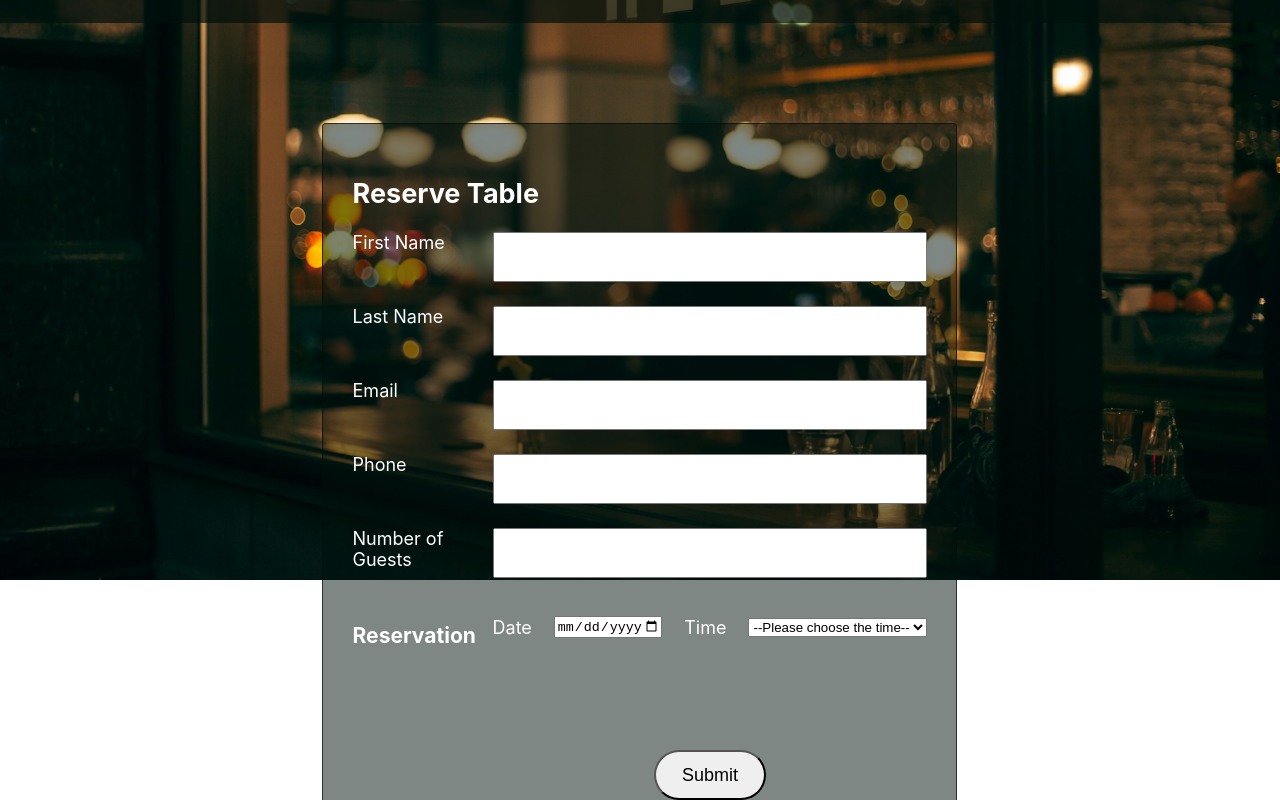
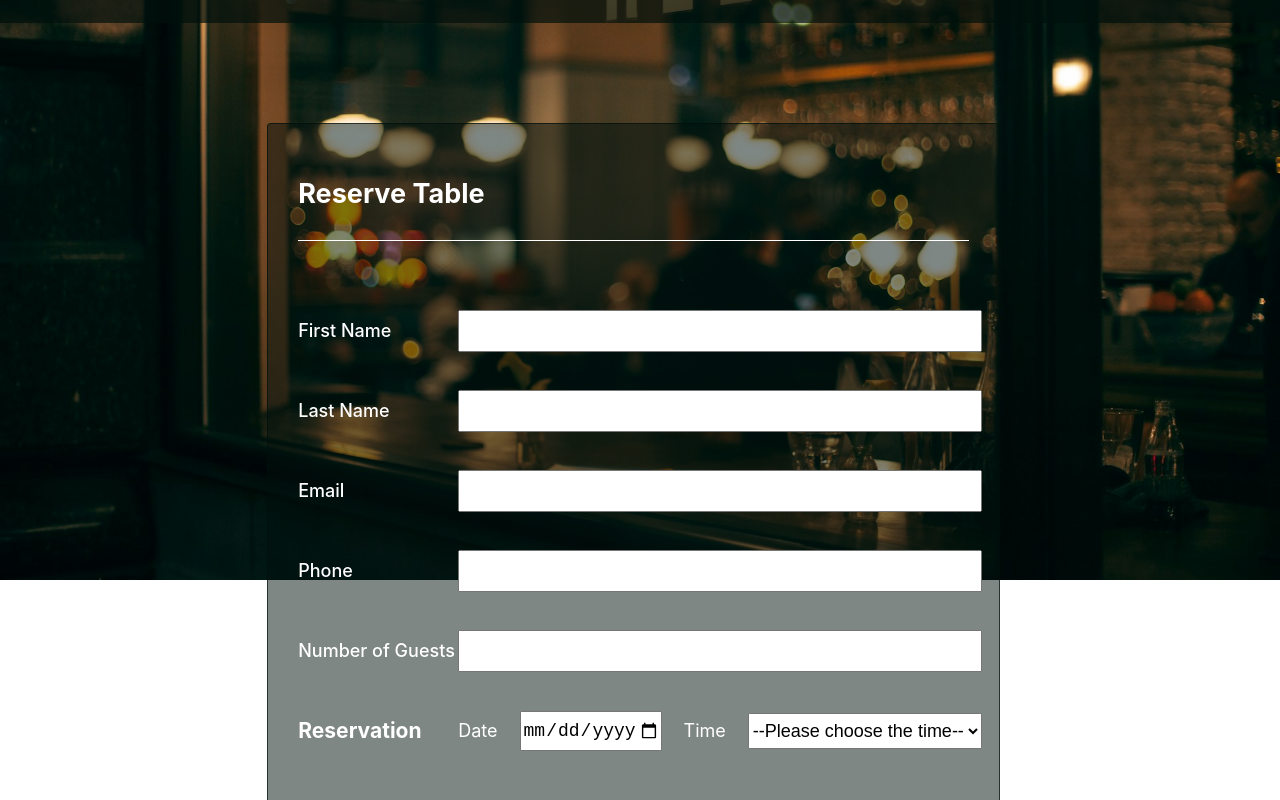
Before and after one commit to primasghar/Form, a React (Vite) app: page / in a window 1280 px wide. Shown: the part 220-1020 px from the top of the page. Built offline with nearby package versions, Linux system fonts and the light colour scheme.

Commit message:
Edited some styles in form

```diff
--- a/src/Form/Form.css
+++ b/src/Form/Form.css
@@ -1,13 +1,14 @@
 .formContainer {
     display: grid;
-    grid-template-columns: 140px 1fr;
-    grid-template-rows: repeat(8, 50px);
-    row-gap:24px;
+    align-items: center;
+    grid-template-columns: 160px 1fr;
+    grid-template-rows: repeat(10, 60px);
+    row-gap:20px;
+    margin-top: 60px;
 }
 
 .card {
     width: 90%;
-    max-width: 600px;
     text-align: left;
     border-radius: 4px;
     padding: 30px;
@@ -15,15 +16,25 @@
     background-color: rgba(0,17,12, 0.5);
 }
 
-.main-Heading {
+.mainHeading {
     border-bottom: 1px solid white;
-    margin-bottom: 24px;
+    padding-bottom: 30px;
 }
 
 .subHeading {
     grid-column: 1/2;
 }
 
+.label{
+    font-size: 18px;
+    font-weight: 500;
+}
+
+input, .optionVal{
+    font-size: 18px;
+    font-weight: 500;
+    height: 36px;
+}
 .dateTime{
     display: flex;
     align-items: center;
@@ -32,10 +43,10 @@
 }
 .button {
     grid-column: 2/3;
-    grid-row: 8;
+    grid-row: 9;
     justify-self: center;
-    /*width: 70px;*/
     font-size: 18px;
+    font-weight: 600;
     border-radius: 60px;
-    padding: 4px 26px;
+    padding: 10px 26px;
 }
--- a/src/Form/Form.tsx
+++ b/src/Form/Form.tsx
@@ -26,7 +26,7 @@ const Form = () => {
                     <input type="date" id="date" name="date" max="2024-12-31"/>
 
                     <label htmlFor="time">Time</label>
-                    <select name="time" id="time">
+                    <select className="optionVal" name="time" id="time">
                         <option value="">--Please choose the time--</option>
                         <option value="13:00">1:00 AM</option>
                         <option value="15:00">15:00</option>
```
